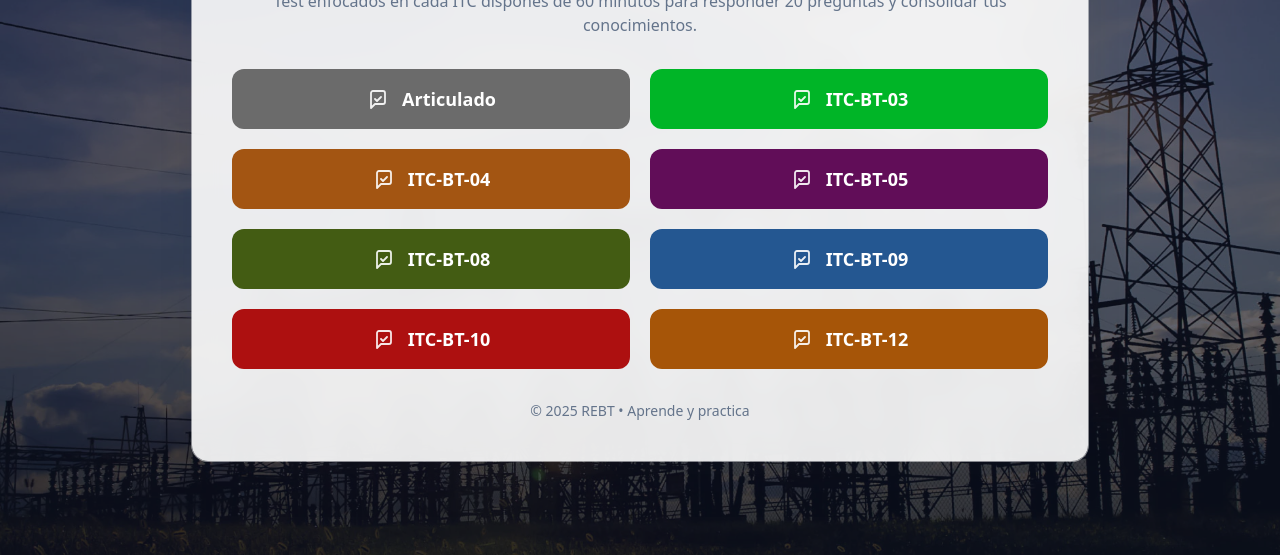
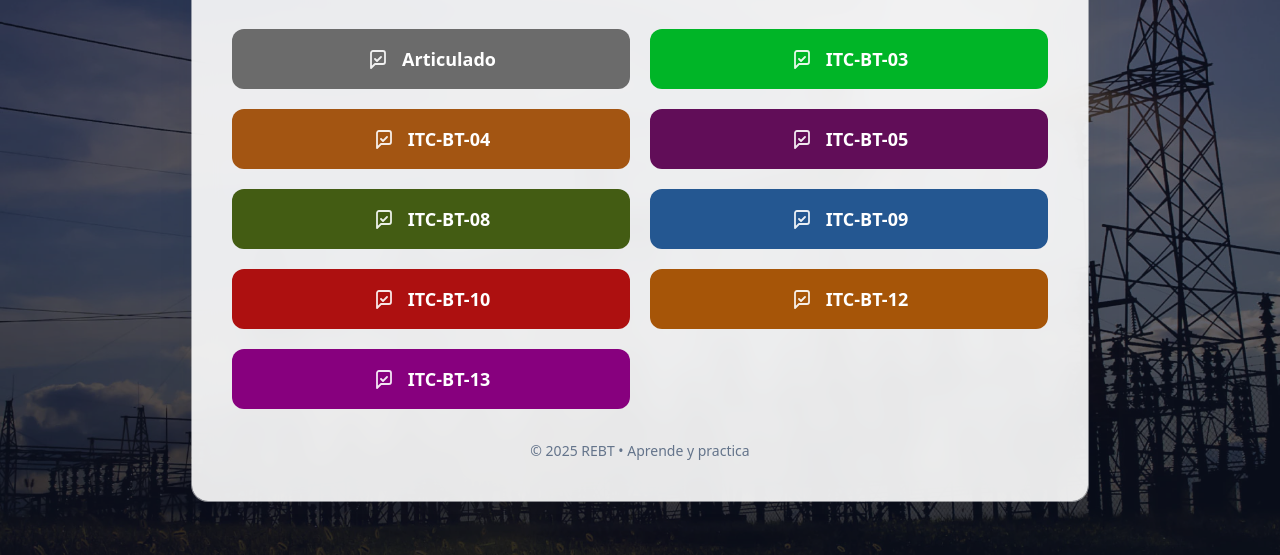
Before and after one commit to darwinAlvarez89/REBT, a website: page Test_por_ITC_del_REBT.html in a window 1280 px wide. Shown: the part 245-800 px from the top of the page. Drawn offline with nearby package versions, Linux system fonts and the light colour scheme.

Commit message:
Update Test_por_ITC_del_REBT.html

```diff
--- a/Test_por_ITC_del_REBT.html
+++ b/Test_por_ITC_del_REBT.html
@@ -193,6 +193,17 @@
           </a>
 
 
+            <!-- Examen test ITC 13 -->
+          <a href="Test_ITC_BT_13_REBT.html" aria-label="Abrir Examen tipo test 2"
+             class="group inline-flex items-center justify-center gap-3 rounded-xl px-5 py-4 text-lg font-semibold text-white hover:brightness-90 focus-visible:outline-none focus-visible:ring-4 focus-visible:ring-orange-300 transition transform hover:-translate-y-0.5 active:translate-y-0"
+             style="background-color:#87007E;">
+            <!-- icono check/certificado -->
+            <svg xmlns="http://www.w3.org/2000/svg" class="h-6 w-6 opacity-90 group-hover:opacity-100" fill="none" viewBox="0 0 24 24" stroke="currentColor" stroke-width="1.8" aria-hidden="true">
+              <path stroke-linecap="round" stroke-linejoin="round" d="M9 12l2 2 4-4M7 4h10a2 2 0 0 1 2 2v9a2 2 0 0 1-2 2H9l-4 4V6a2 2 0 0 1 2-2z" />
+            </svg>
+            <span>ITC-BT-13</span>
+          </a>
+
 
 
         </nav>
```
